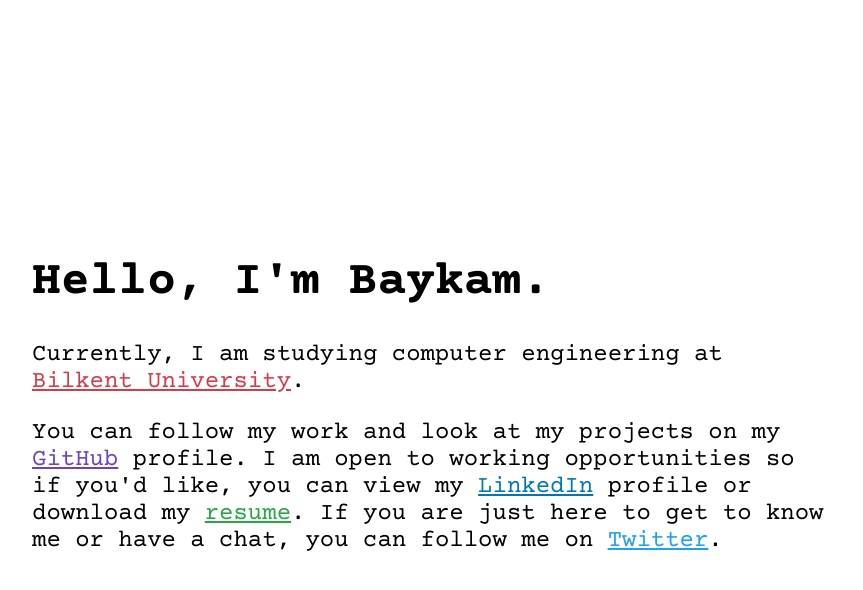
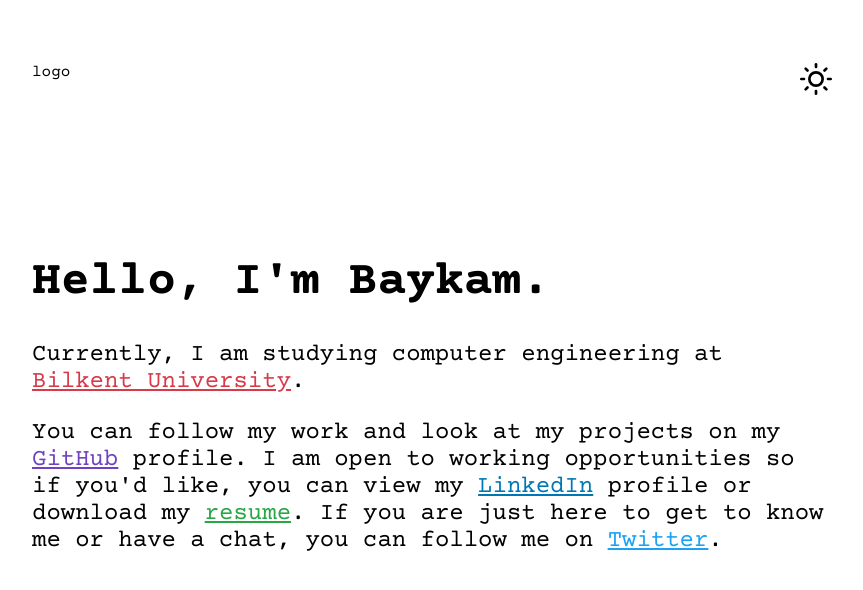
Before and after one commit to baykamsay/baykam.me, a Next.js app: page / in a window 1280 px wide. Shown: the top 590 px of the page, without its empty margins (208-1071 px from the left). Built offline with nearby package versions, Linux system fonts and the light colour scheme.

Commit message:
Added dark mode and a navbar

```diff
--- /dev/null
+++ b/components/global.js
@@ -0,0 +1,10 @@
+import { createGlobalStyle } from "styled-components";
+
+export const GlobalStyles = createGlobalStyle`
+
+  body {
+    background: ${({ theme }) => theme.body};
+    color: ${({ theme }) => theme.text};
+    transition: all 0.2s linear;
+  }
+`;
--- a/components/navigation.js
+++ b/components/navigation.js
@@ -1,32 +1,50 @@
-// import Link from "next/link";
-// import { Navbar, Nav, Container } from "react-bootstrap";
+import styles from "../styles/Navigation.module.scss";
 
-// export default function Navigation() {
-//   return (
-//     <Navbar bg="white" expand="md" fixed="top" className="shadow-sm">
-//       {/* remove shadow from home maybe */}
-//       <Container>
-//         <Link href="/" passHref>
-//           <Navbar.Brand>Home</Navbar.Brand>
-//         </Link>
-//         <Navbar.Toggle aria-controls="navbar" />
-//         <Navbar.Collapse id="navbar">
-//           <Nav className="ml-auto">
-//             <Link href="/about" passHref>
-//               <Nav.Link>About</Nav.Link>
-//             </Link>
-//             <Link href="/projects" passHref>
-//               <Nav.Link>Projects</Nav.Link>
-//             </Link>
-//             <Link href="/blog" passHref>
-//               <Nav.Link>Blog</Nav.Link>
-//             </Link>
-//             <Link href="/contact" passHref>
-//               <Nav.Link>Contact</Nav.Link>
-//             </Link>
-//           </Nav>
-//         </Navbar.Collapse>
-//       </Container>
-//     </Navbar>
-//   );
-// }
+export default function Navigation(props) {
+  return (
+    <div className={styles.navContainer}>
+      <div className={styles.nav}>
+        <span>logo</span>
+        <button className={styles.svgButton} onClick={props.click}>
+          {props.dark ? (
+            <svg
+              xmlns="http://www.w3.org/2000/svg"
+              viewBox="0 0 24 24"
+              fill="none"
+              stroke="currentColor"
+              strokeWidth="2"
+              strokeLinecap="round"
+              strokeLinejoin="round"
+              width="32px"
+              height="32px"
+            >
+              <path d="M21 12.79A9 9 0 1 1 11.21 3 7 7 0 0 0 21 12.79z"></path>
+            </svg>
+          ) : (
+            <svg
+              xmlns="http://www.w3.org/2000/svg"
+              viewBox="0 0 24 24"
+              fill="none"
+              stroke="currentColor"
+              strokeWidth="2"
+              strokeLinecap="round"
+              strokeLinejoin="round"
+              width="32px"
+              height="32px"
+            >
+              <circle cx="12" cy="12" r="5"></circle>
+              <line x1="12" y1="1" x2="12" y2="3"></line>
+              <line x1="12" y1="21" x2="12" y2="23"></line>
+              <line x1="4.22" y1="4.22" x2="5.64" y2="5.64"></line>
+              <line x1="18.36" y1="18.36" x2="19.78" y2="19.78"></line>
+              <line x1="1" y1="12" x2="3" y2="12"></line>
+              <line x1="21" y1="12" x2="23" y2="12"></line>
+              <line x1="4.22" y1="19.78" x2="5.64" y2="18.36"></line>
+              <line x1="18.36" y1="5.64" x2="19.78" y2="4.22"></line>
+            </svg>
+          )}
+        </button>
+      </div>
+    </div>
+  );
+}
--- /dev/null
+++ b/components/theme.js
@@ -0,0 +1,9 @@
+export const lightTheme = {
+  body: "#fff",
+  text: "#000",
+};
+
+export const darkTheme = {
+  body: "#000",
+  text: "#fff",
+};
--- /dev/null
+++ b/components/useDarkMode.js
@@ -0,0 +1,21 @@
+import { useEffect, useState } from "react";
+
+export function useDarkMode() {
+  const [dark, setDark] = useState(false);
+
+  function toggle() {
+    if (!dark) {
+      window.localStorage.setItem("theme", "true");
+      setDark(true);
+    } else {
+      window.localStorage.setItem("theme", "false");
+      setDark(false);
+    }
+  }
+
+  useEffect(() => {
+    const localTheme = window.localStorage.getItem("theme");
+    localTheme && setDark(localTheme === "true" ? true : false);
+  }, []);
+  return [dark, toggle];
+}
--- a/package.json
+++ b/package.json
@@ -11,7 +11,8 @@
     "next": "^9.5.5",
     "react": "16.13.1",
     "react-dom": "16.13.1",
-    "sass": "^1.27.0"
+    "sass": "^1.27.0",
+    "styled-components": "^5.2.0"
   },
   "devDependencies": {
     "prettier": "^2.1.2"
--- a/pages/_app.js
+++ b/pages/_app.js
@@ -1,12 +1,26 @@
+import { useState } from "react";
+import { ThemeProvider } from "styled-components";
+import { useDarkMode } from "../components/useDarkMode";
+import { lightTheme, darkTheme } from "../components/theme";
+import Navigation from "../components/navigation";
+import { GlobalStyles } from "../components/global";
 import "../styles/globals.scss";
-// import Navigation from "../components/navigation";
 
 function MyApp({ Component, pageProps }) {
+  const [dark, setDark] = useDarkMode();
+
+  function change() {
+    setDark(!dark);
+  }
+
   return (
-    <div>
-      {/* <Navigation /> */}
-      <Component {...pageProps} />
-    </div>
+    <ThemeProvider theme={dark === false ? lightTheme : darkTheme}>
+      <>
+        <GlobalStyles />
+        <Navigation click={change} dark={dark} />
+        <Component {...pageProps} />
+      </>
+    </ThemeProvider>
   );
 }
 
--- /dev/null
+++ b/styles/Navigation.module.scss
@@ -0,0 +1,34 @@
+.navContainer {
+  justify-content: center;
+  display: flex;
+  flex-flow: row;
+  align-items: flex-end;
+  height: 100px;
+}
+
+.nav {
+  // background-color: wheat;
+  width: 800px;
+  justify-content: space-between;
+  display: flex;
+  flex-flow: row;
+}
+
+.svgButton {
+  padding: 0;
+  border: none;
+  font: inherit;
+  color: inherit;
+  background-color: transparent;
+  cursor: pointer;
+}
+
+@media screen and (max-width: 768px) {
+  .nav {
+    width: 100%;
+    padding: 0 12px;
+  }
+  .navContainer {
+    height: 56px;
+  }
+}
--- a/styles/globals.scss
+++ b/styles/globals.scss
@@ -1,13 +1,15 @@
 @import "./styles/variables.scss";
 
 body {
-  background-color: $white;
+  // background-color: $white;
   padding: 0;
   margin: 0;
   font-family: $font-family;
 }
 
-* {
+*,
+*::after,
+*::before {
   box-sizing: border-box;
 }
 
@@ -65,8 +67,15 @@ p {
   max-width: 824px;
   min-height: 100vh;
   margin: auto;
+  margin-top: -100px;
   padding: 56px 12px;
   justify-content: center;
   display: flex;
   flex-flow: column;
 }
+
+@media screen and (max-width: 768px) {
+  .container {
+    margin-top: -56px;
+  }
+}
```
Also changed, not shown: 1 other file (tests, documents, lock files or other folders).
